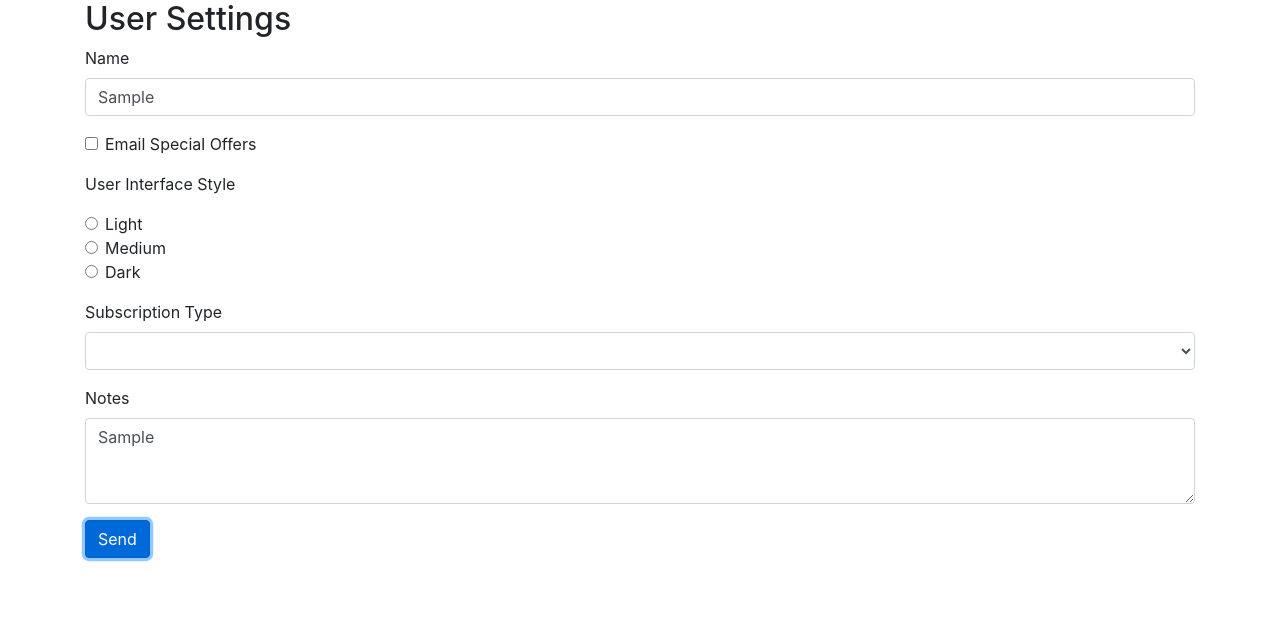
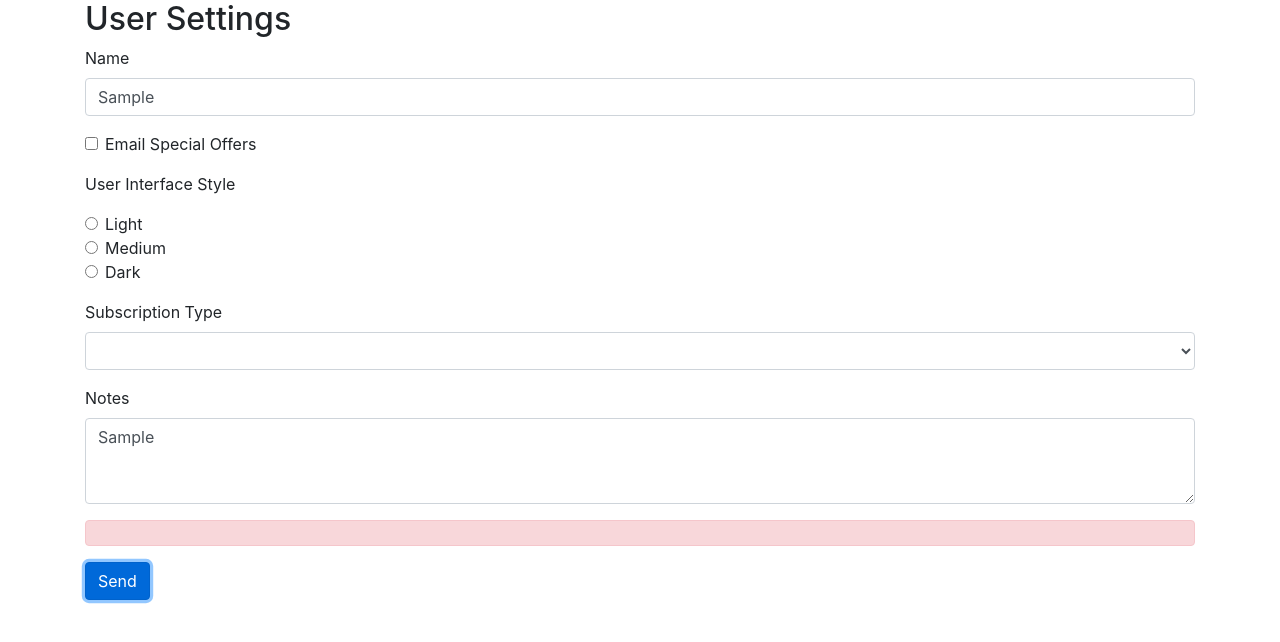
Before and after one commit to marcelodemoraes/Angular-Forms, an Angular app: page / in a window 1280 px wide. Both pictures are taken after typing "Sample", "Sample" into the empty fields and a click on the button "Send". Shown: the top 642 px of the page. Built offline with nearby package versions, Linux system fonts and the light colour scheme; no server answers.

Commit message:
sending http requests

```diff
--- a/src/app/user-settings-form/user-settings-form.component.html
+++ b/src/app/user-settings-form/user-settings-form.component.html
@@ -108,6 +108,10 @@
       ></textarea>
     </div>
 
+    <div [hidden]="!postError" class="alert alert-danger">
+      {{ postErrorMessage }}
+    </div>
+
     <button class="btn btn-primary">Send</button>
   </form>
 </div>
--- a/src/app/user-settings-form/user-settings-form.component.ts
+++ b/src/app/user-settings-form/user-settings-form.component.ts
@@ -1,6 +1,8 @@
 import { Component, OnInit } from '@angular/core';
 import { UserSettings } from '../data/user-settings';
 import { NgForm, NgModel } from '@angular/forms';
+import { DataService } from '../data/data.service';
+import { identifierModuleUrl } from '@angular/compiler';
 
 @Component({
   selector: 'app-user-settings-form',
@@ -16,13 +18,31 @@
     notes: null,
   };
 
+  postError = false;
+  postErrorMessage = '';
+
   userSettings: UserSettings = { ...this.originalUserSettings };
-  constructor() {}
+  constructor(private dataService: DataService) {}
 
   ngOnInit(): void {}
 
+  onHttpError(errorResponse: any) {
+    console.log('error: ', errorResponse);
+    this.postError = true;
+    this.postErrorMessage = errorResponse.error.errorMessage;
+  }
+
   onSubmit(form: NgForm) {
     console.log('in onSubmit: ', form.valid);
+    if (form.valid) {
+      this.dataService.postUserSettingsForms(this.userSettings).subscribe(
+        (result) => console.log('success: ', result),
+        (error) => this.onHttpError(error)
+      );
+    } else {
+      this.postError = true;
+      this.postErrorMessage = 'Please fix the above errors';
+    }
   }
 
   onBlur(field: NgModel) {
```
